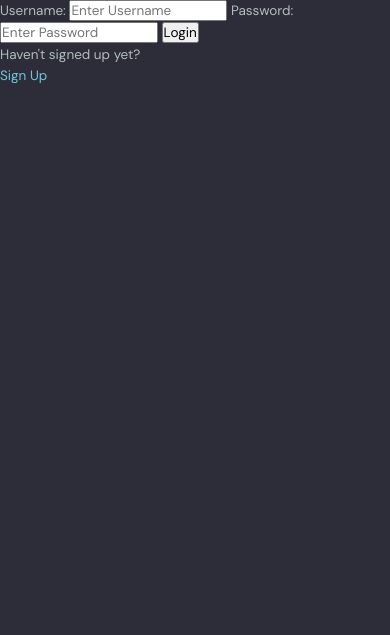
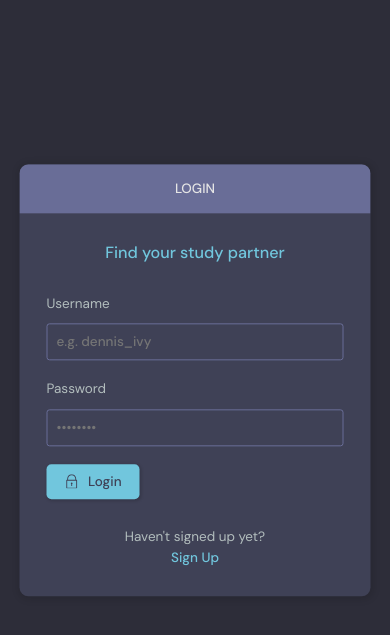
Before and after one commit to Fcontice/studybud, a Django app: a page that uses base/templates/base/login_register.html in a window 390 px wide. Shown: the part 59-694 px from the top of the page. Run offline with Django 5.2, Linux system fonts and the light colour scheme.

Commit message:
Mobile Responsiveness tutorial part 3

```diff
--- a/base/forms.py
+++ b/base/forms.py
@@ -1,8 +1,14 @@
 from django.forms import ModelForm
 from .models import Room
+from django.contrib.auth.models import User
 
 class RoomForm(ModelForm):
     class Meta:
         model = Room
         fields = '__all__'
         exclude = ['host', 'participants']
+
+class UserForm(ModelForm):
+    class Meta:
+        model = User
+        fields = ['username', 'email']
--- a/base/templates/base/login_register.html
+++ b/base/templates/base/login_register.html
@@ -1,32 +1,109 @@
-{% extends 'main.html' %} {% block content %} {% if page == 'login' %}
-<div>
-  <form method="POST" action="">
-    {% csrf_token %}
+{% extends 'main.html' %} {% block content %}
+    <main class="auth layout">
 
-    <label>Username: </label>
-    <input type="text" name="username" placeholder="Enter Username" />
+      {% if page == 'login' %}
+      <div class="container">
+        <div class="layout__box">
+          <div class="layout__boxHeader">
+            <div class="layout__boxTitle">
+              <h3>Login</h3>
+            </div>
+          </div>
+          <div class="layout__body">
+            <h2 class="auth__tagline">Find your study partner</h2>
 
-    <label>Password: </label>
-    <input type="password" name="password" placeholder="Enter Password" />
+            <form class="form" action="" method="POST">
+              {% csrf_token %}
+              <div class="form__group form__group">
+                <label for="room_name">Username</label>
+                <input id="username" name="username" type="text" placeholder="e.g. dennis_ivy" />
+              </div>
+              <div class="form__group">
+                <label for="password">Password</label>
+                <input
+                  id="password"
+                  name="password"
+                  type="password"
+                  placeholder="&bull;&bull;&bull;&bull;&bull;&bull;&bull;&bull;"
+                />
+              </div>
 
-    <input type="submit" value="Login" />
-  </form>
+              <button class="btn btn--main" type="submit">
+                <svg
+                  version="1.1"
+                  xmlns="http://www.w3.org/2000/svg"
+                  width="32"
+                  height="32"
+                  viewBox="0 0 32 32"
+                >
+                  <title>lock</title>
+                  <path
+                    d="M27 12h-1v-2c0-5.514-4.486-10-10-10s-10 4.486-10 10v2h-1c-0.553 0-1 0.447-1 1v18c0 0.553 0.447 1 1 1h22c0.553 0 1-0.447 1-1v-18c0-0.553-0.447-1-1-1zM8 10c0-4.411 3.589-8 8-8s8 3.589 8 8v2h-16v-2zM26 30h-20v-16h20v16z"
+                  ></path>
+                  <path
+                    d="M15 21.694v4.306h2v-4.306c0.587-0.348 1-0.961 1-1.694 0-1.105-0.895-2-2-2s-2 0.895-2 2c0 0.732 0.413 1.345 1 1.694z"
+                  ></path>
+                </svg>
 
-  <p>Haven't signed up yet?</p>
-  <a href="{% url 'register' %}">Sign Up</a>
-</div>
+                Login
+              </button>
+            </form>
 
-{% else %}
+            <div class="auth__action">
+              <p>Haven't signed up yet?</p>
+              <a href="{% url 'register' %}" class="btn btn--link">Sign Up</a>
+            </div>
+          </div>
+        </div>
+      </div>
+      {% else %}
+      <div class="container">
+        <div class="layout__box">
+          <div class="layout__boxHeader">
+            <div class="layout__boxTitle">
+              <h3>Register</h3>
+            </div>
+          </div>
+          <div class="layout__body">
+            <h2 class="auth__tagline">Find your study partner</h2>
 
-<div>
-  <form method="POST" action="">
-    {% csrf_token %} {{ form.as_p }}
+            <form class="form" action="" method="POST">
+              {% csrf_token %}
 
-    <input type="submit" value="Register" />
-  </form>
+              {% for field in form %}
+              <div class="form__group form__group">
+                <label for="room_name">{{field.label}}</label>
+                {{field}}
+              </div>
+              {% endfor %}
+              <button class="btn btn--main" type="submit">
+                <svg
+                  version="1.1"
+                  xmlns="http://www.w3.org/2000/svg"
+                  width="32"
+                  height="32"
+                  viewBox="0 0 32 32"
+                >
+                  <title>lock</title>
+                  <path
+                    d="M27 12h-1v-2c0-5.514-4.486-10-10-10s-10 4.486-10 10v2h-1c-0.553 0-1 0.447-1 1v18c0 0.553 0.447 1 1 1h22c0.553 0 1-0.447 1-1v-18c0-0.553-0.447-1-1-1zM8 10c0-4.411 3.589-8 8-8s8 3.589 8 8v2h-16v-2zM26 30h-20v-16h20v16z"
+                  ></path>
+                  <path
+                    d="M15 21.694v4.306h2v-4.306c0.587-0.348 1-0.961 1-1.694 0-1.105-0.895-2-2-2s-2 0.895-2 2c0 0.732 0.413 1.345 1 1.694z"
+                  ></path>
+                </svg>
 
-  <p>Already have an account?</p>
-  <a href="{% url 'login' %}">Login</a>
-</div>
+                Register
+              </button>
+            </form>
 
-{% endif %} {% endblock content %}
+            <div class="auth__action">
+              <p>Already signed up yet?</p>
+              <a href="{% url 'login' %}" class="btn btn--link">Sign In</a>
+            </div>
+          </div>
+        </div>
+      </div>
+      {% endif %}
+    </main>
+{% endblock content %}
--- a/base/templates/base/profile.html
+++ b/base/templates/base/profile.html
@@ -18,7 +18,7 @@
             <h3>{{user.username}}</h3>
             <p>@{{user.username}}</p>
             {% if request.user == user %}
-            <a href="{% url 'update-user' %}}" class="btn btn--main btn--pill">Edit Profile</a>
+            <a href="{% url 'update-user' %}" class="btn btn--main btn--pill">Edit Profile</a>
             {% endif %}
           </div>
           <div class="profile__about">
--- a/base/templates/base/room.html
+++ b/base/templates/base/room.html
@@ -115,7 +115,10 @@
             </div>
           </div>
           <div class="room__message">
-            <form action="#"><input name="" placeholder="Write your message here..." /></form>
+            <form action="" method="POST">
+              {% csrf_token %}
+              <input name="body" placeholder="Write your message here..." />
+            </form>
           </div>
         </div>
         <!-- Room End -->
--- a/base/urls.py
+++ b/base/urls.py
@@ -14,5 +14,5 @@ urlpatterns = [
     path('update-room/<str:pk>/', views.updateRoom, name='update-room'),
     path('delete-room/<str:pk>/', views.deleteRoom, name='delete-room'),
     path('delete-message/<str:pk>/', views.deleteMessage, name='delete-message'),
-    path('update-user/<str:pk>/', views.updateUser, name='update-user'),
+    path('update-user/', views.updateUser, name='update-user'),
 ]
--- a/base/views.py
+++ b/base/views.py
@@ -7,7 +7,7 @@ from django.contrib.auth.models import User
 from django.contrib.auth import authenticate, login, logout
 from django.contrib.auth.forms import UserCreationForm
 from .models import Room, Topic, Message
-from .forms import RoomForm
+from .forms import RoomForm, UserForm
 
 # Create your views here.
 
@@ -86,7 +86,7 @@ def home(request):
 
 # ROOM PAGE
 def room(request, pk):
-    room = Room.objects.get(id=pk)  # This line retrieves the room with the id that matches the pk parameter.
+    room = Room.objects.get(id=pk)
     room_messages = room.message_set.all()
     participants = room.participants.all()
 
@@ -99,11 +99,9 @@ def room(request, pk):
         room.participants.add(request.user)
         return redirect('room', pk=room.id)
 
-    context = {'room':room, 'room_messages':room_messages,
-               'participants':participants}
-
+    context = {'room': room, 'room_messages': room_messages,
+               'participants': participants}
     return render(request, 'base/room.html', context)
-
 # USER PAGE
 
 def userProfile(request, pk):
@@ -184,5 +182,13 @@ def deleteMessage(request, pk):
 
 @login_required(login_url='login')
 def updateUser(request):
+    user = request.user
+    form = UserForm(instance=user)
 
-    return render(request, 'base/update-user.html')
+    if request.method == 'POST':
+        form = UserForm(request.POST, instance=user)
+        if form.is_valid():
+            form.save()
+            return redirect('user-profile', pk=user.id)
+
+    return render(request, 'base/update-user.html', {'form':form})
```
Also changed, not shown: base/templates/base/delete.html (+32 -10 lines), base/templates/base/delete_old.html (added, +13 -0 lines), base/templates/base/login_old.html (added, +32 -0 lines), base/templates/base/update-user.html (+6 -18 lines), db.sqlite3.
